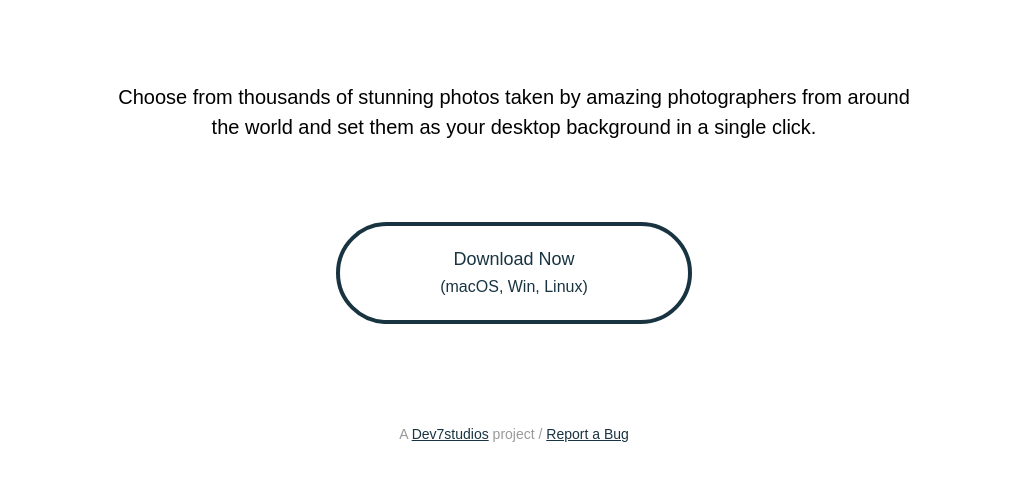
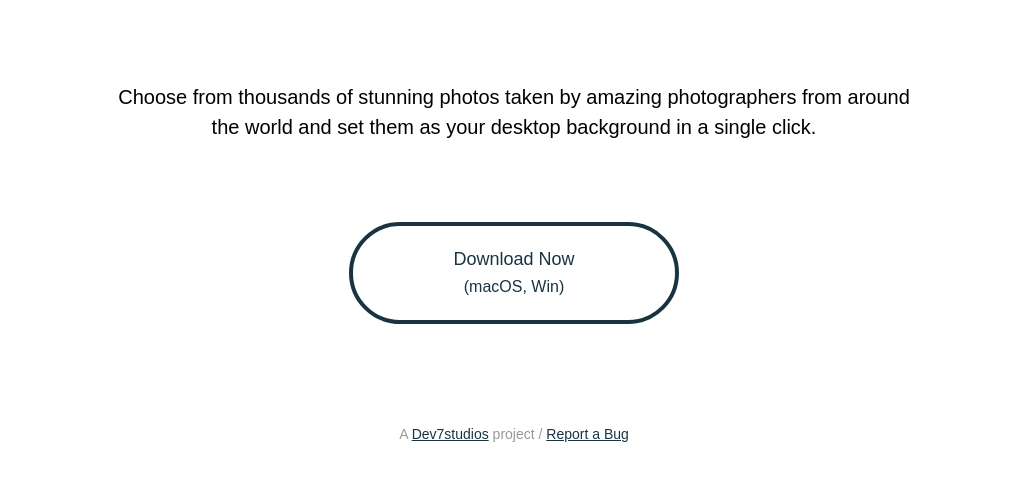
Before and after one commit to gilbitron/SplashifySite, a website: page index.html in a window 1280 px wide. Shown: the part 1109-1590 px from the top of the page, without its empty margins (126-1153 px from the left). Drawn offline with Linux system fonts and the light colour scheme.

Commit message:
Update link

```diff
--- a/index.html
+++ b/index.html
@@ -31,7 +31,7 @@
 		<div class="download">
 			<a href="https://github.com/gilbitron/Splashify/releases">
 				Download Now<br>
-				<span>(macOS, Win, Linux)</span>
+				<span>(macOS, Win)</span>
 			</a>
 		</div>
 
```
